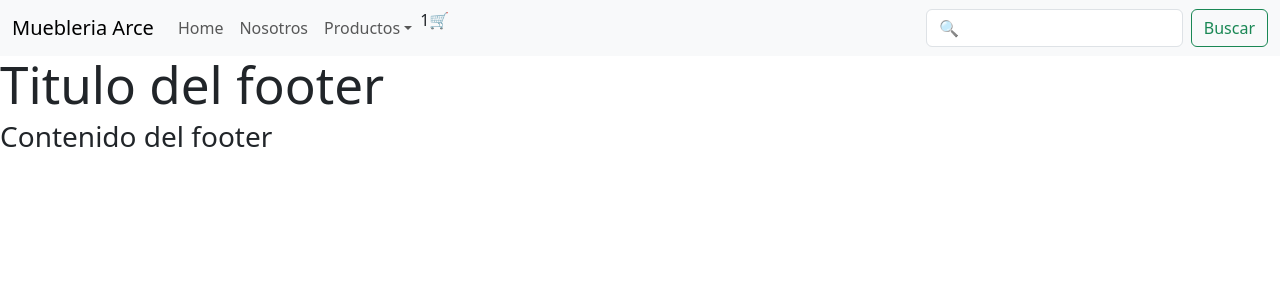
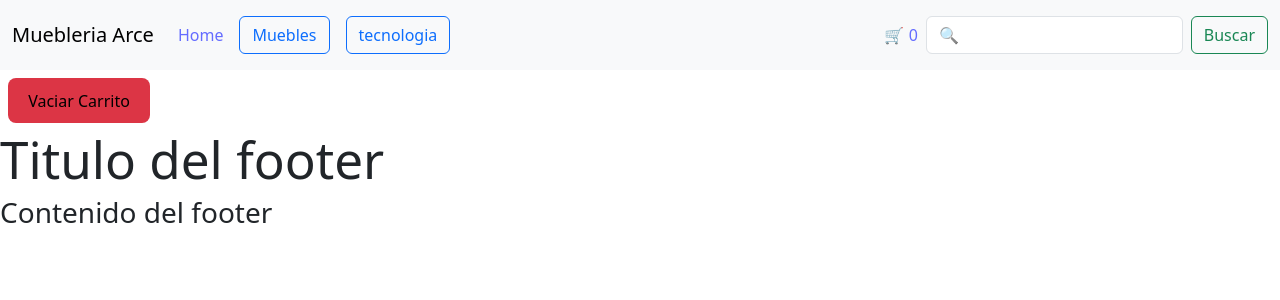
Before and after one commit to lukasebastianherrera/EntregaFinal-React-Herrera, a React (Vite) app: page /cart in a window 1280 px wide. Shown: the top 300 px of the page. Built offline with nearby package versions, Linux system fonts and the light colour scheme.

Commit message:
Entrega-Final

```diff
--- a/src/App.jsx
+++ b/src/App.jsx
@@ -1,5 +1,5 @@
-import { useState } from 'react'
 import { BrowserRouter , Routes, Route} from "react-router-dom"
+import {  CartContextProvider } from './Context/CartContext';
 
 import NavBar from './Componentes/NavBar/NavBar';
 import Titulo from './Componentes/TItulo/Titulo'
@@ -7,8 +7,10 @@ import Footer from './Componentes/Footer/Footer'
 import ItemListContainer from './Componentes/ItemListContainer/ItemListContainer';
 import ItemCount from './Componentes/Counter/ItemCount';
 import ItemDetailContainer from './Componentes/ItemDetailContainer/ItemDetailContainer';
+import CartContainer from "./Componentes/CartContainer/CartContainer";
 
 import 'bootstrap/dist/css/bootstrap.min.css';
+
 
 function App() {
 
@@ -17,13 +19,16 @@ function App() {
 
   return (
       <BrowserRouter>
+      <CartContextProvider>
         <NavBar />
         <Routes>
           <Route path='/' element={<ItemListContainer />} />
           <Route path='/category/:cid' element={<ItemListContainer />} />
           <Route path='/detalle/:pid' element={<ItemDetailContainer />}/>
+          <Route path='/cart' element={ <CartContainer /> } />
         </Routes>
         <Footer />
+        </CartContextProvider>
       </BrowserRouter>
   )
 }
--- /dev/null
+++ b/src/Componentes/CartContainer/CartContainer.jsx
@@ -0,0 +1,23 @@
+import React from 'react'
+import { useCartContext } from '../../Context/CartContext'
+
+const CartContainer = () => {
+
+    const {cartList, clearCart, totalQuantity, totalPrice, clearItem} = useCartContext()
+    console.log(cartList)
+  return (
+    <div>
+        {cartList.map(prod => <div key={prod.id}>
+        <img src={prod.img} className='w-25'></img>
+        {prod.name}  ${prod.price} - Cantidad {prod.quantity}
+        <button onClick={()  => clearItem(prod.id)} className='btn bg-primary'> X </button>
+        </div>
+        )}
+        <button onClick={clearCart} className='bg-danger m-2'>Vaciar Carrito</button>
+            {totalQuantity() !== 0 && <h2> Cantidad total: {totalQuantity()}</h2>}
+            {totalPrice() !== 0 && <h2> Precio total: {totalPrice()}</h2>}
+    </div>
+  )
+}
+
+export default CartContainer
--- a/src/Componentes/ItemDetailContainer/ItemDetail/ItemDetail.jsx
+++ b/src/Componentes/ItemDetailContainer/ItemDetail/ItemDetail.jsx
@@ -1,16 +1,22 @@
-import React from 'react'
+import { useState } from 'react'
+import { useCartContext } from '../../../Context/CartContext'
+import { Link } from 'react-router-dom'
 import ItemCount from '../../Counter/ItemCount'
 
+
 const ItemDetail = ({product}) => {
-    console.log(product)
-    const onAdd = (count) => {
-        console.log("productos en carrito: " + count)
-      }
+    const [ isInCount, setIsInCount] = useState(true)
+    const {addProduct, cartList} = useCartContext()
+    const onAdd = (quantity) => {
+        addProduct({...product, quantity})
+        setIsInCount(false)
+    }
+    console.log(cartList)
   return (
     <div className='row'>
         <div className='col'>
             <h2>Detalle: </h2>
-            <img src={product.img} className='w-25' alt="Mueble" />
+            <img src={product.img} className='w-25' alt={product.name} />
             <div>
                 <p>nombre : {product.name}</p>
                 <p>descripcion : {product.description}</p>
@@ -20,7 +26,17 @@ const ItemDetail = ({product}) => {
             </div>
         </div>
         <div className='col'>
-        <ItemCount initial={1} stock={product.stock} onAdd={onAdd} />
+            {isInCount ?
+                    <ItemCount initial={1} stock={product.stock} onAdd={onAdd} />
+            :
+            <>
+            <Link to={"/cart"}>
+                <button className='btn bg-info m-2'>Ir al Carrito</button>
+            </Link>
+            <Link to={"/"}>
+                <button className='btn bg-success m-2'>Seguir Comprando</button>
+            </Link>
+            </> }
         </div>
     </div>
   )
--- a/src/Componentes/NavBar/NavBar.jsx
+++ b/src/Componentes/NavBar/NavBar.jsx
@@ -1,3 +1,4 @@
+import { Link, NavLink } from 'react-router-dom';
 import Button from 'react-bootstrap/Button';
 import Container from 'react-bootstrap/Container';
 import Form from 'react-bootstrap/Form';
@@ -5,33 +6,22 @@ import Nav from 'react-bootstrap/Nav';
 import Navbar from 'react-bootstrap/Navbar';
 import NavDropdown from 'react-bootstrap/NavDropdown';
 import CartWidget from './CartWidget/CartWidget';
+import { useCartContext } from '../../Context/CartContext';
 
 function NavBar() {
+  const {totalQuantity} = useCartContext()
   return (
     <Navbar expand="lg" className="bg-body-tertiary">
       <Container fluid>
         <Navbar.Brand href="/">Muebleria Arce</Navbar.Brand>
+        <Link className='m-2' to="/">Home</Link>
         <Navbar.Toggle aria-controls="navbarScroll" />
         <Navbar.Collapse id="navbarScroll">
-          <Nav
-            className="me-auto my-2 my-lg-0"
-            style={{ maxHeight: '100px' }}
-            navbarScroll
-          >
-            <Nav.Link href="/">Home</Nav.Link>
-            <Nav.Link href="#action2">Nosotros</Nav.Link>
-            <NavDropdown title="Productos" id="navbarScrollingDropdown">
-              <NavDropdown.Item href="/category/muebles">Muebles</NavDropdown.Item>
-              <NavDropdown.Item href="/category/tecnologia">
-                Tecnologia
-              </NavDropdown.Item>
-              <NavDropdown.Divider />
-              <NavDropdown.Item href="#action5">
-                Lorem ipsum :p
-              </NavDropdown.Item>
-            </NavDropdown>
-            <CartWidget />
+          <Nav className='me-auto'>
+          <NavLink className={({isActive})=>isActive ? 'btn btn-primary m-2' : 'btn btn-outline-primary m-2' } to='/category/muebles'>Muebles</NavLink>
+          <NavLink className={({isActive})=>isActive ? 'btn btn-primary m-2' : 'btn btn-outline-primary m-2'} to="/category/tecnologia">tecnologia</NavLink>
           </Nav>
+          <Nav><Link to="/cart" className='m-2'> 🛒 {totalQuantity()} </Link></Nav>
           <Form className="d-flex">
             <Form.Control
               type="search"
--- /dev/null
+++ b/src/Context/CartContext.jsx
@@ -0,0 +1,38 @@
+import React, { createContext, useContext, useState } from 'react'
+
+export const CartContext = createContext([])
+
+export const useCartContext = () => useContext(CartContext)
+
+export const CartContextProvider = ( {children} ) => {
+    const [cartList, setCartList] = useState([])
+
+    const addProduct = (newProduct) =>{
+
+      const idx = cartList.findIndex(product => product.id === newProduct.id)
+      if (idx !== -1) {
+        cartList[idx].quantity = cartList[idx].quantity + newProduct.quantity
+        setCartList([ ...cartList])
+      } else {
+        setCartList([...cartList, newProduct])
+      }
+    }
+
+    const totalQuantity = () => cartList.reduce((count, objProd) => count += objProd.quantity , 0)
+
+    const totalPrice = () => cartList.reduce ((count, objProducto) => count += (objProducto.quantity * objProducto.price), 0)
+
+    const clearItem = id => setCartList(cartList.filter(product => product.id !== id))
+
+    const clearCart = () => {
+      setCartList([])
+    }
+
+  return (
+    <CartContext.Provider value={{
+        cartList, addProduct, clearCart, totalQuantity, totalPrice, clearItem
+    }}>
+        {children}
+    </CartContext.Provider>
+  )
+}
--- a/src/Utils/mockFetch.js
+++ b/src/Utils/mockFetch.js
@@ -1,9 +1,9 @@
 const products = [
-    {id: 1, name: "Modular", category : "muebles" , price: 1000, stock: 20, description: "MODULAR IMPERIAL 190X80cm", img: "https://acdn.mitiendanube.com/stores/002/026/119/products/img-20230105-wa02521-6b880ee03b4d41bdac16729416707377-480-0.jpg" },
-    {id: 2, name: "A14", category : "tecnologia" , price: 524, stock: 3, description: "Celular Samsung A14 ", img: "https://tiendaonline.movistar.com.ar/media/catalog/product/cache/1d01ed3f1ecf95fcf479279f9ae509ad/s/a/samsung-a14-5g-front_1.png" },
-    {id: 3, name: "Televisor ´42", category : "tecnologia" , price: 3.14, stock: 99999999999999999999999999999999999999999999999999999999999999999999999999, description: "Televisor Hitachi ´42 Full HD", img: "https://www.megatone.net/Images/Articulos/zoom2x/252/TEL4219HIT_2.jpg" },
-    {id: 4, name: "Producto 4", category : "muebles" , price: 777, stock: 777, description: "Mueble", img: "https://acdn.mitiendanube.com/stores/002/026/119/products/img-20230105-wa02521-6b880ee03b4d41bdac16729416707377-480-0.jpg" },
-    {id: 5, name: "Producto 5", category : "muebles" , price: 0.99, stock: 1, description: "Mueble", img: "https://acdn.mitiendanube.com/stores/002/026/119/products/img-20230105-wa02521-6b880ee03b4d41bdac16729416707377-480-0.jpg" }
+    {id: 1, name: "Modular", category : "muebles" , price: 17200, stock: 4, description: "MODULAR IMPERIAL 190X80cm", img: "https://acdn.mitiendanube.com/stores/002/026/119/products/img-20230105-wa02521-6b880ee03b4d41bdac16729416707377-480-0.jpg" },
+    {id: 2, name: "A14", category : "tecnologia" , price: 86000, stock: 8, description: "Celular Samsung A14 ", img: "https://tiendaonline.movistar.com.ar/media/catalog/product/cache/1d01ed3f1ecf95fcf479279f9ae509ad/s/a/samsung-a14-5g-front_1.png" },
+    {id: 3, name: "Televisor ´42", category : "tecnologia" , price: 213900, stock: 5, description: "Televisor Hitachi ´42 Full HD", img: "https://www.megatone.net/Images/Articulos/zoom2x/252/TEL4219HIT_2.jpg" },
+    {id: 4, name: "Modular Fijo de Pino", category : "muebles" , price: 17000, stock: 4, description: "MODULAR FIJO DE PINO 100 CM", img: "https://acdn.mitiendanube.com/stores/912/364/products/modular-de-pino-rosario-120-cm-precios11-9759aef86089f5e8cf16643101686527-640-0.webp" },
+    {id: 5, name: "Despensero de Pino ", category : "muebles" , price: 14000, stock: 1, description: "Despensero de Pino 80CM", img: "https://acdn.mitiendanube.com/stores/912/364/products/despensero-de-pino-80-cm-puertas-vidrio1-73406b594e851cb31616002964894020-640-0.jpg" }
 ]
 
 export const mFetch = (pid) => new Promise((res, rej) => {
```
